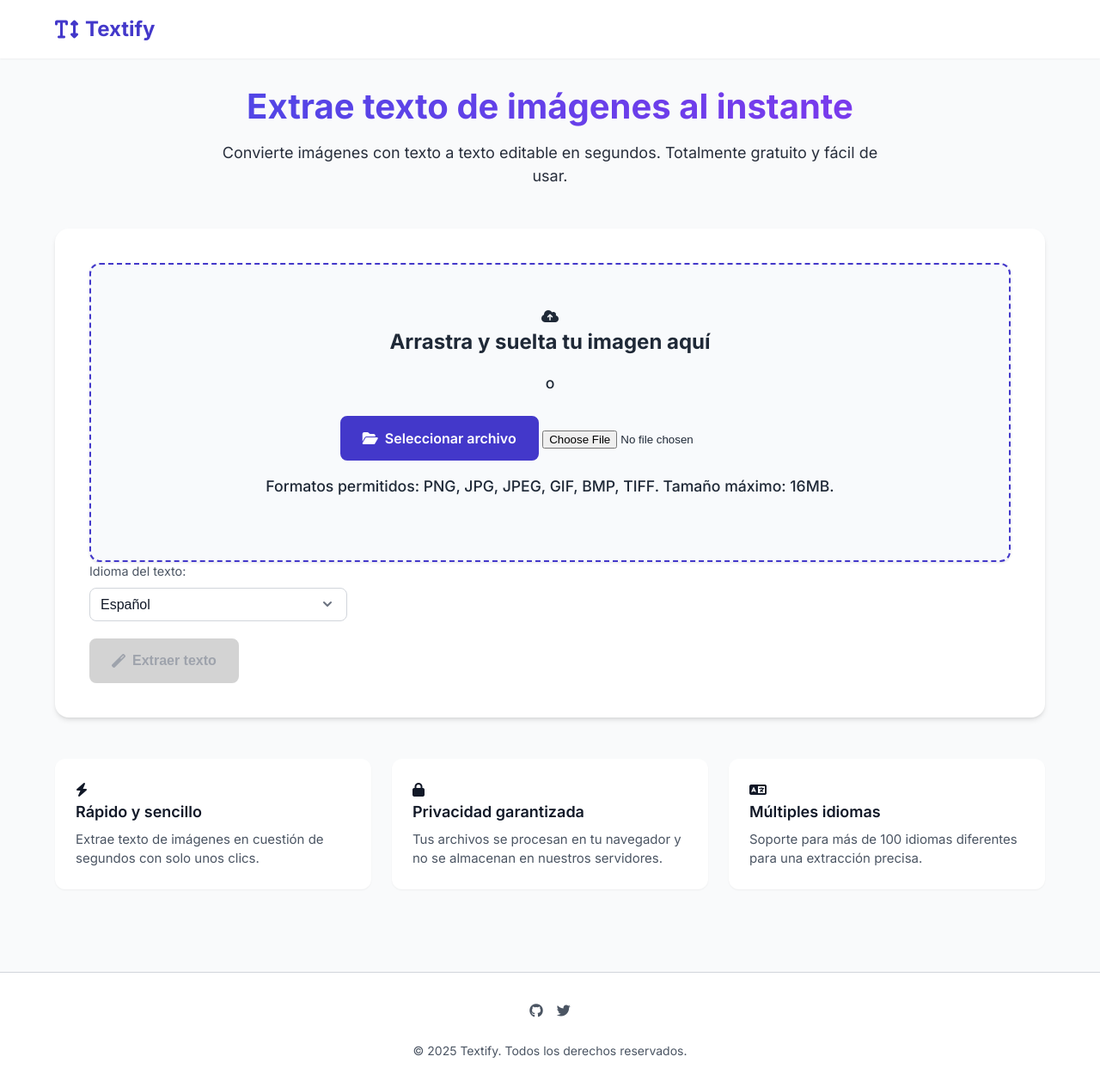
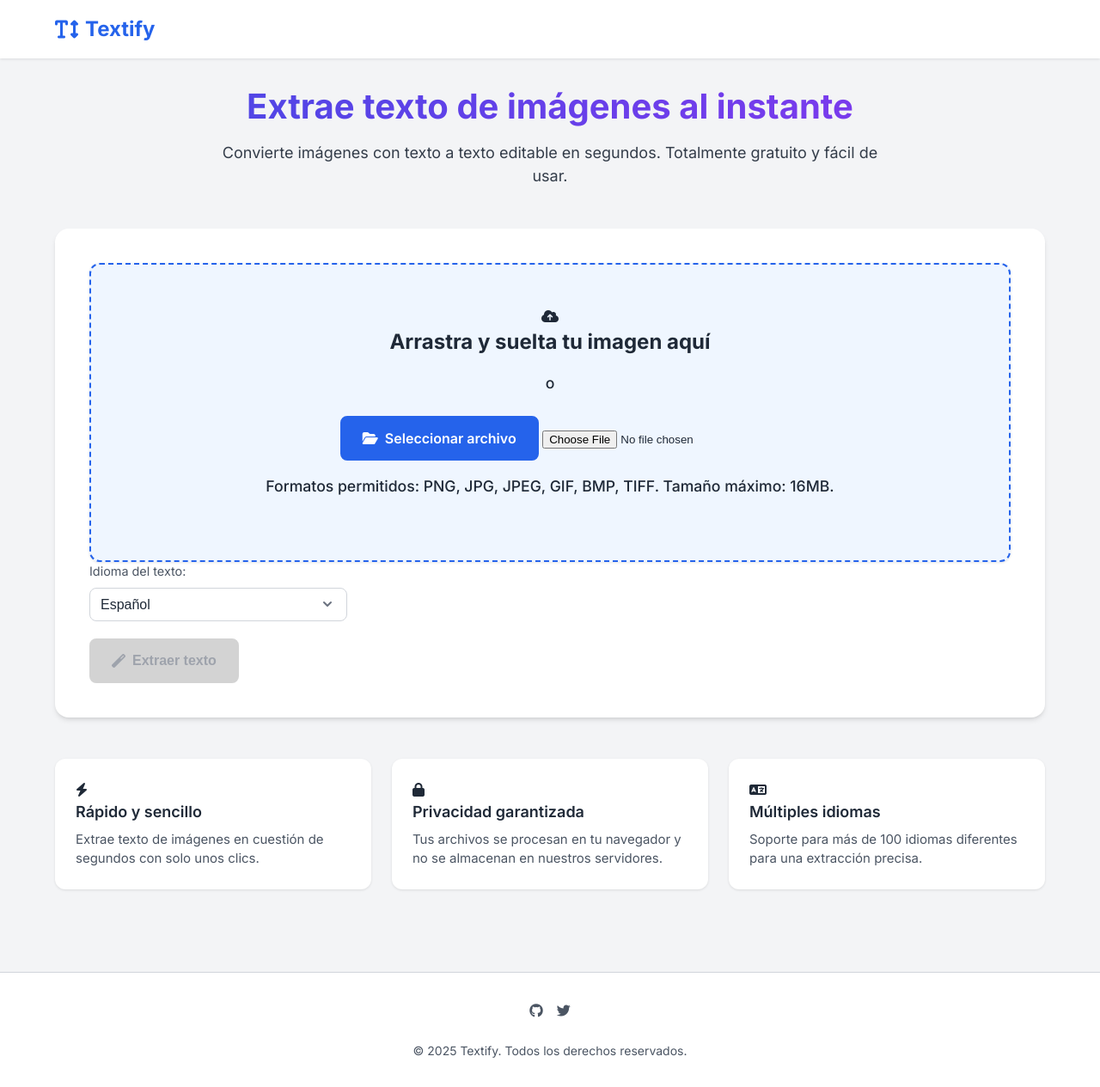
Before and after one commit to GamaHerrera/Textify, a Flask app: page / in a window 1280 px wide. Shown: the whole page at 86% size. Run offline with Flask 3, Linux system fonts and the light colour scheme.

Commit message:
Add visual drop area

```diff
--- a/static/styles.css
+++ b/static/styles.css
@@ -1,15 +1,27 @@
 :root {
-  --primary-color: #4338ca; /* Azul más oscuro para mejor contraste */
-  --primary-hover: #3730a3; /* Tono más oscuro para hover */
-  --success-color: #047857; /* Verde más oscuro para mejor contraste */
-  --error-color: #b91c1c; /* Rojo más oscuro para mejor contraste */
-  --text-primary: #111827; /* Negro más oscuro para mejor contraste */
-  --text-secondary: #4b5563; /* Gris más oscuro para mejor contraste */
+  /* Colores primarios con mejor contraste */
+  --primary-color: #2563eb;       /* Azul más vibrante */
+  --primary-hover: #1d4ed8;      /* Azul más oscuro para hover */
+  --primary-light: #dbeafe;      /* Fondo claro para áreas interactivas */
+  --primary-50: #eff6ff;         /* Fondo muy claro */
+  --success-color: #065f46;      /* Verde más oscuro para mejor contraste */
+  --error-color: #b91c1c;        /* Rojo más oscuro para mejor contraste */
+
+  /* Texto con máximo contraste */
+  --text-primary: #1f2937;       /* Gris muy oscuro */
+  --text-secondary: #4b5563;     /* Gris oscuro */
   --disabled-text: #6b7280;
-  --bg-light: #f9fafb;
-  --border-color: #d1d5db; /* Borde ligeramente más oscuro */
-  --shadow-sm: 0 1px 2px 0 rgb(0 0 0 / 0.05);
+
+  /* Fondos */
+  --bg-light: #f3f4f6;           /* Fondo de página */
+  --bg-card: #f9fafb;            /* Fondo de tarjetas - gris muy claro */
+
+  /* Bordes y sombras */
+  --border-color: #d1d5db;       /* Borde más suave */
+  --shadow-sm: 0 1px 3px 0 rgb(0 0 0 / 0.1);
   --shadow-md: 0 4px 6px -1px rgb(0 0 0 / 0.1), 0 2px 4px -2px rgb(0 0 0 / 0.1);
+
+  /* Transiciones */
   --transition: all 0.2s ease-in-out;
 }
 
@@ -190,23 +202,45 @@ main {
   transition: var(--transition);
   position: relative;
   overflow: hidden;
-  background-color: #f8fafc;
-  color: #1f2937; /* Gris oscuro para mejor contraste */
-  box-shadow: 0 1px 3px 0 rgba(0, 0, 0, 0.1);
+  background-color: var(--primary-50);
+  color: var(--text-primary);
+  box-shadow: var(--shadow-sm);
+  border-color: var(--primary-color);
 }
 
 .upload-area:hover {
   border-color: var(--primary-hover);
-  background-color: #e0e7ff;
+  background-color: var(--primary-light);
   box-shadow: 0 0 0 2px var(--primary-hover);
   border-style: solid;
+  transform: translateY(-1px);
+}
+
+.upload-area:hover svg,
+.upload-area:hover h3,
+.upload-area:hover p {
+  opacity: 1;
+}
+
+/* Asegurar que el texto mantenga su contraste en hover */
+.upload-area:hover,
+.upload-area:hover h3,
+.upload-area:hover p {
+  color: var(--text-primary);
 }
 
 .upload-area.dragover {
-  background-color: #e0e7ff;
+  background-color: var(--primary-light);
   border-color: var(--primary-hover);
   transform: translateY(-2px);
   box-shadow: 0 4px 6px -1px rgba(0, 0, 0, 0.1);
+}
+
+/* Asegurar que el texto sea legible durante el drag & drop */
+.upload-area.dragover,
+.upload-area.dragover h3,
+.upload-area.dragover p {
+  color: var(--text-primary);
 }
 
 /* Mejorar contraste del texto en el botón de selección de archivo */
@@ -222,12 +256,19 @@ main {
   color: white;
 }
 
-/* Mejorar contraste en el texto alternativo "o" */
+/* Texto alternativo "o" */
 .upload-area > p {
-  color: #4b5563; /* Gris oscuro para mejor contraste */
+  color: var(--text-primary);
   font-weight: 500;
   position: relative;
   margin: 1.5rem 0;
+  transition: color 0.2s ease;
+  opacity: 0.9;
+}
+
+/* Asegurar que el texto "o" sea visible en hover */
+.upload-area:hover > p {
+  color: var(--text-primary);
 }
 
 .upload-area > p:before,
@@ -251,13 +292,17 @@ main {
 .upload-area svg {
   width: 3.5rem;
   height: 3.5rem;
-  color: #3730a3; /* Azul más oscuro para mejor contraste */
+  color: var(--primary-color);
   margin: 0 0 1.25rem;
-  filter: none; /* Eliminamos el filtro para mantener los colores puros */
+  filter: none;
   transition: transform 0.2s ease, color 0.2s ease;
+  opacity: 0.9;
 }
 
-.upload-area:hover svg {
+/* Efectos de hover y drag & drop para el ícono */
+.upload-area:hover svg,
+.upload-area.dragover svg {
+  color: var(--primary-hover);
   transform: scale(1.05);
 }
 
```
